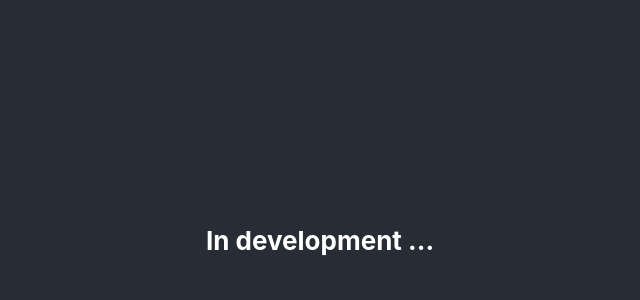
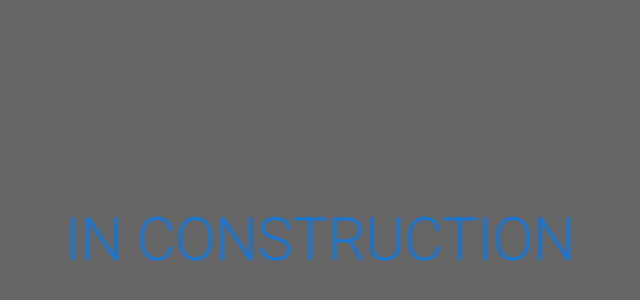
Before and after one commit to cruz-f/cruz-f.github.io, a React (Create React App) app: page / in a window 1280 px wide. Shown: the part 160-460 px from the top of the page, without its empty margins (320-960 px from the left). Built offline with nearby package versions, Linux system fonts and the light colour scheme.

Commit message:
[ADD] adding main box

```diff
--- a/src/App.js
+++ b/src/App.js
@@ -1,15 +1,28 @@
-import './App.css';
+import * as React from 'react';
+import {Box, Grid, Typography} from "@mui/material";
 
 function App() {
-  return (
-    <div className="App">
-      <header className="App-header">
-        <h4>
-          In development ...
-        </h4>
-      </header>
-    </div>
-  );
+    return (
+        <Box sx={{
+            backgroundColor: 'text.secondary',
+            minHeight: '100vh',
+            display: 'flex',
+            flexDirection: 'column',
+            alignItems: 'center',
+            justifyContent: 'center',
+        }}>
+            <Grid container
+                  direction="row"
+                  justifyContent="center"
+                  alignItems="center">
+                <Grid item>
+                    <Typography color={"primary.main"} variant="h2" component="h2">
+                        IN CONSTRUCTION
+                    </Typography>
+                </Grid>
+            </Grid>
+        </Box>
+    );
 }
 
 export default App;
--- a/src/index.css
+++ b/src/index.css
@@ -1,13 +1,3 @@
 body {
-  margin: 0;
-  font-family: -apple-system, BlinkMacSystemFont, 'Segoe UI', 'Roboto', 'Oxygen',
-    'Ubuntu', 'Cantarell', 'Fira Sans', 'Droid Sans', 'Helvetica Neue',
-    sans-serif;
-  -webkit-font-smoothing: antialiased;
-  -moz-osx-font-smoothing: grayscale;
+    margin: 0!important;
 }
-
-code {
-  font-family: source-code-pro, Menlo, Monaco, Consolas, 'Courier New',
-    monospace;
-}
```
